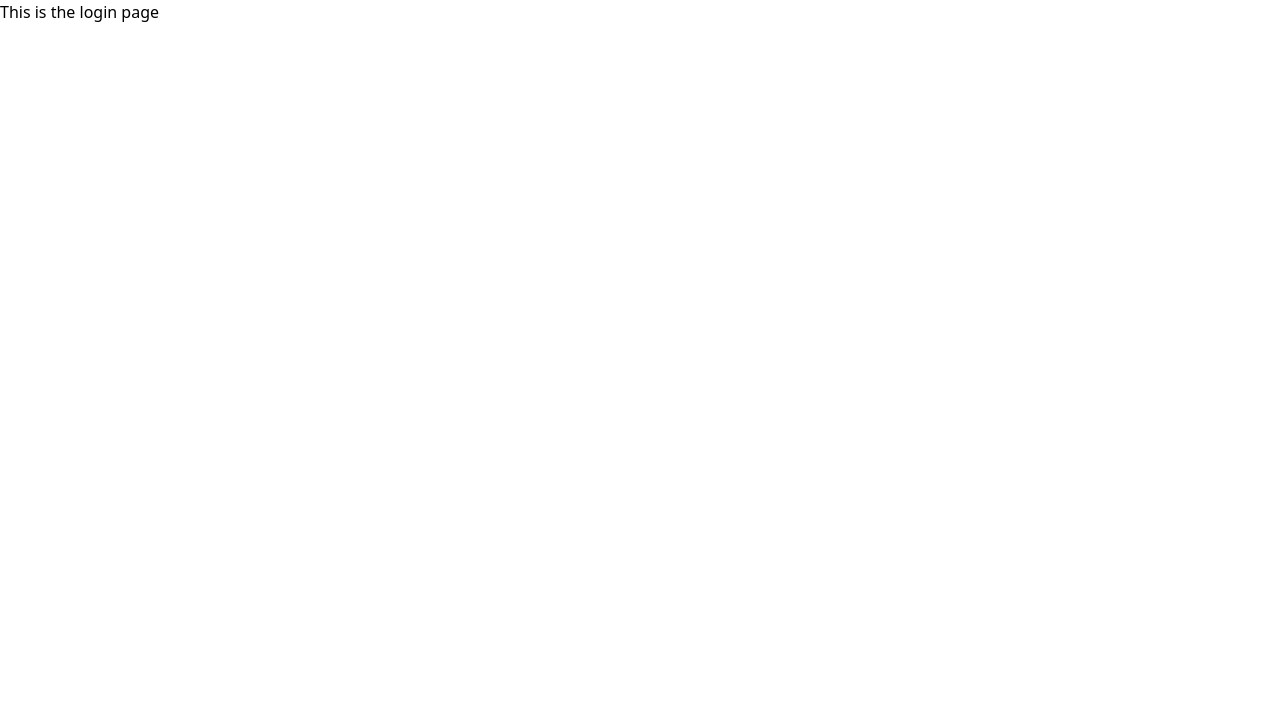
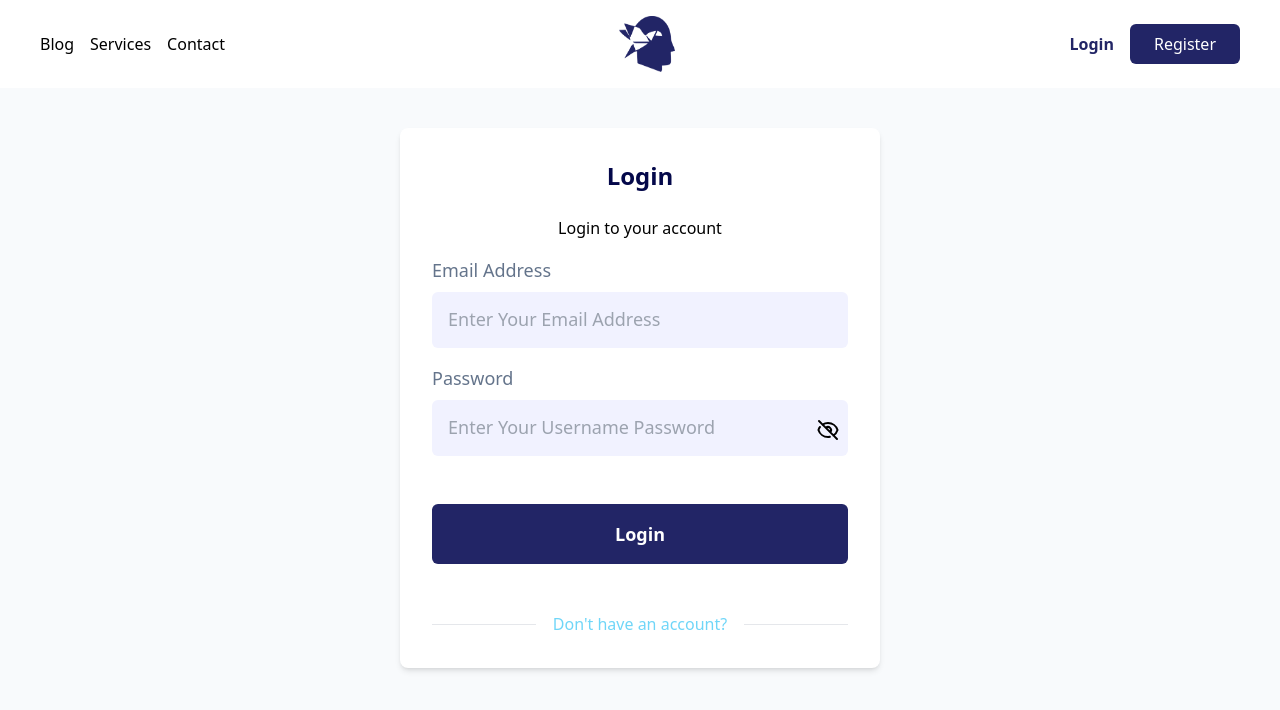
Before and after one commit to SageKyle/tenbits, a Next.js app in the folder frontend/: page /auth/login in a window 1280 px wide. Shown: the top 710 px of the page. Built offline with nearby package versions, Linux system fonts and the light colour scheme.

Commit message:
complete register and login

```diff
--- a/frontend/src/components/Footer.jsx
+++ b/frontend/src/components/Footer.jsx
@@ -9,6 +9,7 @@ export default function Footer() {
 				<Image src={Logo} height={50} width={50} alt="TenBits logo" />
 			</Link>
 			<h4>This is the footer</h4>
+			<p>&copy; copyright {new Date().getFullYear()}</p>
 		</footer>
 	)
 }
--- a/frontend/src/components/Navbar.jsx
+++ b/frontend/src/components/Navbar.jsx
@@ -6,6 +6,17 @@ import PrimaryBtn from './PrimaryBtn'
 export default function Navbar() {
 	return (
 		<nav className="w-full flex items-center justify-between py-4 px-10 bg-white">
+			<ul className="flex space-x-4">
+				<li>
+					<Link href={'/blog'}>Blog</Link>
+				</li>
+				<li>
+					<Link href={'/services'}>Services</Link>
+				</li>
+				<li>
+					<Link href={'/contact'}>Contact</Link>
+				</li>
+			</ul>
 			<Link href={'/'} className="relative inline-block w-14 h-14">
 				<Image
 					src={Logo}
@@ -17,19 +28,8 @@ export default function Navbar() {
 					alt="TenBits Agency"
 				/>
 			</Link>
-			<ul className="flex space-x-4">
-				<li>
-					<Link href={'/blog'}>Blog</Link>
-				</li>
-				<li>
-					<Link href={'/services'}>Services</Link>
-				</li>
-				<li>
-					<Link href={'/contact'}>Contact</Link>
-				</li>
-			</ul>
 			<ul className="flex items-center gap-4">
-				<li>
+				<li className="text-primary font-semibold hover:underline transition-all duration-200 ease-in-out">
 					<Link href={'/auth/login'}>Login</Link>
 				</li>
 				<PrimaryBtn link={'/auth/register'} text="Register" />
--- a/frontend/src/components/PrimaryBtn.jsx
+++ b/frontend/src/components/PrimaryBtn.jsx
@@ -4,6 +4,7 @@ export default function PrimaryBtn({ text, link, styles }) {
 	return (
 		<Link href={link}>
 			<button
+				type="button"
 				className={`${styles} py-2 px-6 rounded-md flex items-center justify-center capitalize w-fit-content bg-primary hover:bg-primary-dark text-white`}
 			>
 				{text}
--- a/frontend/src/pages/auth/login/index.jsx
+++ b/frontend/src/pages/auth/login/index.jsx
@@ -1,7 +1,87 @@
+'use client'
+
+import Navbar from '@/components/Navbar'
+import PrimaryBtn from '@/components/PrimaryBtn'
+import Link from 'next/link'
+import { useState } from 'react'
+import { HiOutlineEye, HiOutlineEyeOff } from 'react-icons/hi'
+
 export default function Login() {
+	const [formData, setFormData] = useState({ email: '', password: '' })
+	const [showPassword, setShowPassword] = useState(false)
+
+	function handleChange(e) {
+		setFormData((prev) => ({ ...prev, [e.target.name]: e.target.value }))
+	}
+
 	return (
-		<div>
-			<h1>This is the login page</h1>
-		</div>
+		<>
+			<Navbar />
+			<section className="min-h-screen py-10 bg-slate-50">
+				<article className="flex flex-col items-center justify-center gap-4 bg-white mx-auto w-fit min-w-[30rem] p-8  shadow-md rounded-lg">
+					<h1 className="text-2xl font-bold capitalize text-primary-dark mb-2">
+						Login
+					</h1>
+					<p>Login to your account</p>
+					<form className="w-full flex flex-col gap-4">
+						<label className="flex flex-col space-y-2 w-full">
+							<span className="capitalize text-slate-500 text-lg">
+								email address
+							</span>
+							<input
+								type="email"
+								placeholder="Enter your email address"
+								required
+								name="email"
+								onChange={handleChange}
+								value={formData.email}
+								className="p-4 w-full rounded-md bg-accent placeholder:capitalize placeholder:text-lg"
+							/>
+						</label>
+
+						<label className="flex flex-col space-y-2 w-full relative">
+							<span className="capitalize text-slate-500 text-lg">
+								password
+							</span>
+							<input
+								type={showPassword ? 'text' : 'password'}
+								placeholder="Enter your username password"
+								required
+								name="password"
+								value={formData.password}
+								onChange={handleChange}
+								className="p-4 w-full rounded-md bg-accent placeholder:capitalize placeholder:text-lg"
+							/>
+							<div className="ml-auto mr-2 inline-block cursor-pointer absolute top-1/2 right-0 text-2xl">
+								{showPassword && (
+									<HiOutlineEye
+										onClick={() => setShowPassword((prev) => !prev)}
+									/>
+								)}
+								{!showPassword && (
+									<HiOutlineEyeOff
+										onClick={() => setShowPassword((prev) => !prev)}
+									/>
+								)}
+							</div>
+						</label>
+						{/* <div className="w-full"> */}
+						<PrimaryBtn
+							styles="w-full mt-8 py-4 font-semibold text-lg"
+							link={'/'}
+							text={'login'}
+						/>
+						{/* </div> */}
+						<small className="flex items-center justify-between mt-8 text-secondary text-base">
+							<span class="w-1/5 border-b dark:border-gray-600 lg:w-1/4"></span>
+							<Link href="register" className="hover:underline">
+								Don't have an account?
+							</Link>
+							<span class="w-1/5 border-b dark:border-gray-600 lg:w-1/4"></span>
+						</small>
+					</form>
+				</article>
+			</section>
+		</>
 	)
 }
--- a/frontend/src/pages/auth/register/index.jsx
+++ b/frontend/src/pages/auth/register/index.jsx
@@ -1,10 +1,27 @@
+'use client'
+
 import InfoIcon from '@/assets/icons/info.svg'
 import Navbar from '@/components/Navbar'
 import PrimaryBtn from '@/components/PrimaryBtn'
 import Image from 'next/image'
 import Link from 'next/link'
+import { useState } from 'react'
+import { HiOutlineEye, HiOutlineEyeOff } from 'react-icons/hi'
 
 export default function Register() {
+	const [formData, setFormData] = useState({
+		userName: '',
+		firstName: '',
+		lastName: '',
+		email: '',
+		password: '',
+	})
+	const [showPassword, setShowPassword] = useState(false)
+
+	function handleChange(e) {
+		setFormData((prev) => ({ ...prev, [e.target.name]: e.target.value }))
+	}
+
 	return (
 		<>
 			<Navbar />
@@ -23,6 +40,9 @@ export default function Register() {
 								type="text"
 								placeholder="Enter your first name"
 								required
+								name="firstName"
+								value={formData.firstName}
+								onChange={handleChange}
 								className="p-4 w-full rounded-md bg-accent placeholder:capitalize placeholder:text-lg"
 							/>
 						</label>
@@ -34,6 +54,9 @@ export default function Register() {
 								type="text"
 								placeholder="Enter your last name"
 								required
+								name="lastName"
+								value={formData.lastName}
+								onChange={handleChange}
 								className="p-4 w-full rounded-md bg-accent placeholder:capitalize placeholder:text-lg"
 							/>
 						</label>
@@ -45,6 +68,9 @@ export default function Register() {
 								type="email"
 								placeholder="Enter your email address"
 								required
+								name="email"
+								value={formData.email}
+								onChange={handleChange}
 								className="p-4 w-full rounded-md bg-accent placeholder:capitalize placeholder:text-lg"
 							/>
 						</label>
@@ -56,6 +82,9 @@ export default function Register() {
 								type="text"
 								placeholder="Enter your username"
 								required
+								name="userName"
+								value={formData.userName}
+								onChange={handleChange}
 								className="p-4 w-full rounded-md bg-accent placeholder:capitalize placeholder:text-lg"
 							/>
 							<small className="inline-block text-xs lowercase bg-white">
@@ -69,16 +98,31 @@ export default function Register() {
 								least 4 characters
 							</small>
 						</label>
-						<label className="flex flex-col space-y-2 w-full">
+						<label className="flex flex-col space-y-2 w-full relative">
 							<span className="capitalize text-slate-500 text-lg">
 								password
 							</span>
 							<input
-								type="text"
+								type={showPassword ? 'text' : 'password'}
 								placeholder="Enter your username password"
 								required
+								name="password"
+								value={formData.password}
+								onChange={handleChange}
 								className="p-4 w-full rounded-md bg-accent placeholder:capitalize placeholder:text-lg"
 							/>
+							<div className="ml-auto mr-2 inline-block cursor-pointer absolute top-1/2 right-0 text-2xl">
+								{showPassword && (
+									<HiOutlineEye
+										onClick={() => setShowPassword((prev) => !prev)}
+									/>
+								)}
+								{!showPassword && (
+									<HiOutlineEyeOff
+										onClick={() => setShowPassword((prev) => !prev)}
+									/>
+								)}
+							</div>
 						</label>
 						{/* <div className="w-full"> */}
 						<PrimaryBtn
@@ -89,7 +133,7 @@ export default function Register() {
 						{/* </div> */}
 						<small className="flex items-center justify-between mt-8 text-secondary text-base">
 							<span class="w-1/5 border-b dark:border-gray-600 lg:w-1/4"></span>
-							<Link href="/login" className="hover:underline">
+							<Link href="login" className="hover:underline">
 								Already have an account?
 							</Link>
 							<span class="w-1/5 border-b dark:border-gray-600 lg:w-1/4"></span>
--- a/frontend/src/pages/home/Benefits.jsx
+++ b/frontend/src/pages/home/Benefits.jsx
@@ -12,8 +12,8 @@ export default function Benefits() {
 				Here are some of the amazing benefits you stand to gain by using{' '}
 				<span className="text-primary font-bold">TenBits</span>
 			</p>
-			<section className="flex items-center justify-start gap-4 flex-wrap my-12">
-				<div className="w-[28%] bg-accent p-4 rounded-lg">
+			<section className="grid items-center justify-start gap-4 my-12">
+				<div className="bg-accent p-4 rounded-lg">
 					<Image
 						src={shopIcon}
 						height={30}
@@ -27,7 +27,7 @@ export default function Benefits() {
 						nam sunt non, recusandae cum exercitationem minima illo.
 					</p>
 				</div>
-				<div className="w-[28%] bg-accent p-4 rounded-lg">
+				<div className="bg-accent p-4 rounded-lg">
 					<Image
 						src={shopIcon}
 						height={30}
@@ -41,7 +41,7 @@ export default function Benefits() {
 						nam sunt non, recusandae cum exercitationem minima illo.
 					</p>
 				</div>
-				<div className="w-[28%] bg-accent p-4 rounded-lg">
+				<div className="bg-accent p-4 rounded-lg">
 					<Image
 						src={shopIcon}
 						height={30}
@@ -55,7 +55,7 @@ export default function Benefits() {
 						nam sunt non, recusandae cum exercitationem minima illo.
 					</p>
 				</div>
-				<div className="w-[28%] bg-accent p-4 rounded-lg">
+				<div className="bg-accent p-4 rounded-lg">
 					<Image
 						src={shopIcon}
 						height={30}
```
